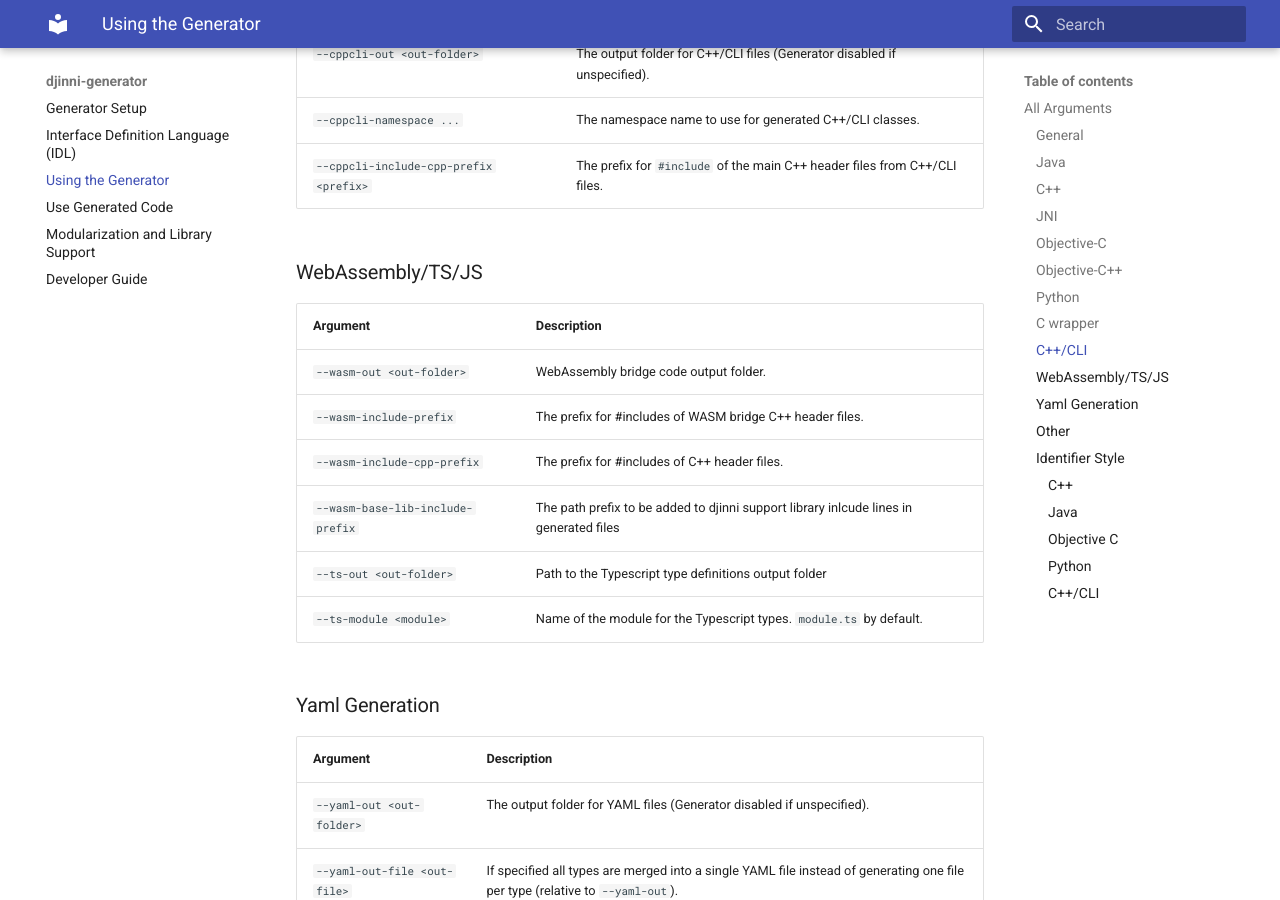
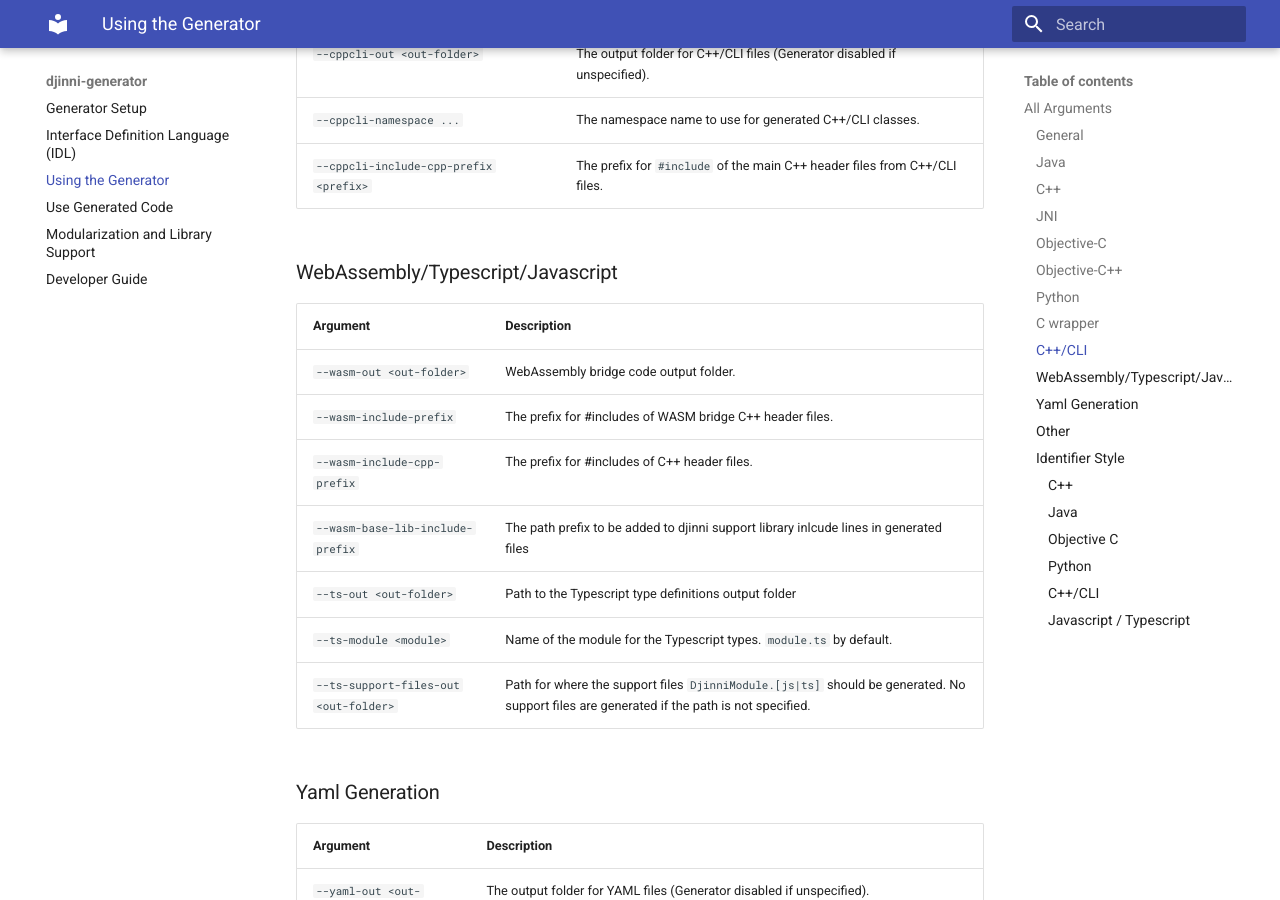
Before and after one commit to cross-language-cpp/djinni-generator, an MkDocs documentation site: the page built from docs/cli-usage.md, in a window 1280 px wide and 900 px high, scrolled down 5585 px. Built offline with MkDocs 1.6.1 and Material for MkDocs 9.7.7, drawn with Linux system fonts in a browser that asks for light colours; some of the changed text lies outside the part shown.

Commit message:
Update docs

```diff
--- a/docs/cli-usage.md
+++ b/docs/cli-usage.md
@@ -145,7 +145,7 @@ djinni \
 | `--cppcli-namespace ...`               | The namespace name to use for generated C++/CLI classes.                   |
 | `--cppcli-include-cpp-prefix <prefix>` | The prefix for `#include` of the main C++ header files from C++/CLI files. |
 
-### WebAssembly/TS/JS
+### WebAssembly/Typescript/Javascript
 
 | Argument                               | Description                                                                |
 |----------------------------------------|----------------------------------------------------------------------------|
@@ -155,6 +155,7 @@ djinni \
 | `--wasm-base-lib-include-prefix`       | The path prefix to be added to djinni support library inlcude lines in generated files |
 | `--ts-out <out-folder>`                | Path to the Typescript type definitions output folder                      |
 | `--ts-module <module>`                 | Name of the module for the Typescript types. `module.ts` by default.       |
+| `--ts-support-files-out <out-folder>`  | Path for where the support files `DjinniModule.[js|ts]` should be generated. No support files are generated if the path is not specified. |
 
 
 ### Yaml Generation
@@ -241,6 +242,15 @@ Possible values: `FooBar`, `fooBar`, `foo_bar`, `FOO_BAR`, `m_fooBar`.
 | `--ident-cppcli-const`      | `FooBar` |
 | `--ident-cppcli-file`       | `FooBar` |
 
+#### Javascript / Typescript
+
+| Argument             | Default   |
+|----------------------|-----------|
+| `--ident-js-enum`    | `FOO_BAR` |
+| `--ident-js-field`   | `fooBar`  |
+| `--ident-js-type`    | `FooBar`  |
+
+
 Example:
 
 The djinni idl for an enum
```
